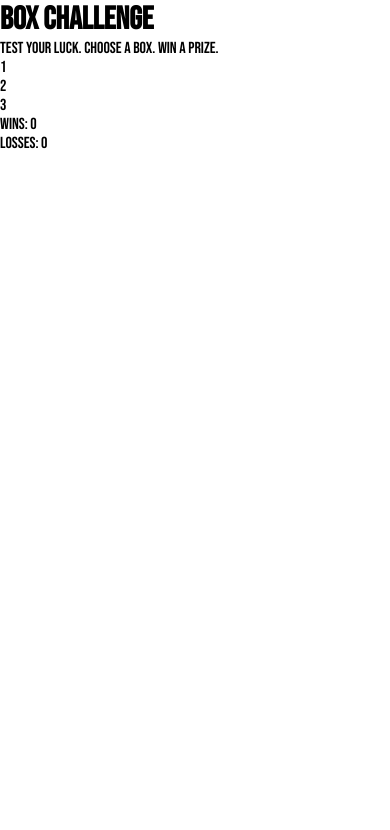
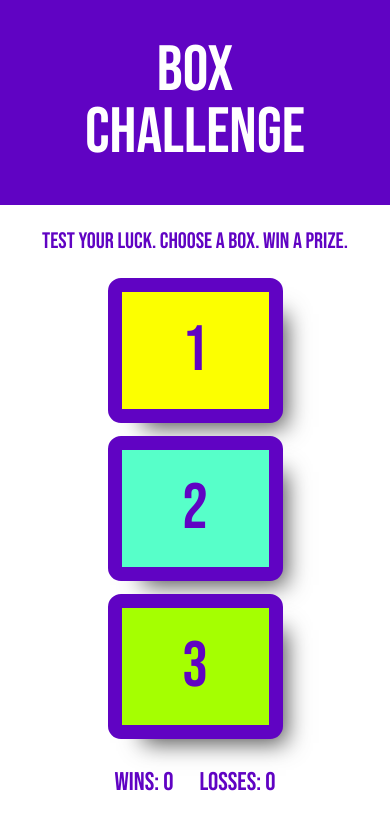
Before and after one commit to hopkinsarmell/m5-hw8-hopkins-armell, a plain HTML site: page index.html in a window 390 px wide. Drawn offline with Linux system fonts and the light colour scheme.

Commit message:
add mobile-first styling

```diff
--- a/index.html
+++ b/index.html
@@ -11,7 +11,7 @@
 </head>
 <body>
   <header>
-    <h1>box challenge</h1>
+    <h1>box<br> challenge</h1>
   </header>
   <main>
     <p id="message">
--- a/styles.css
+++ b/styles.css
@@ -17,4 +17,59 @@ article, aside, details, figcaption, figure, footer, header, main, nav, section,
 
 body {
   font-family: 'Bebas Neue', Impact, sans-serif;
+  color:var(--primary-color);
+  text-align: center;
 }
+
+header {
+  background: var(--primary-color);
+  color: var(--white);
+}
+
+h1 {
+  font-size: 4rem;
+  font-weight: 100;
+  line-height: 3.9rem;
+  padding: 40px;
+}
+
+p#message {
+  font-size: 1.4rem;
+  margin: 23px;
+}
+
+.score {
+  display: inline-flex;
+  font-size: 1.6rem;
+}
+
+#wins, #losses {
+  margin-top: 15px;
+}
+
+#losses {
+  margin-left: 26px;
+}
+
+div#box-1, div#box-2, div#box-3 {
+  text-align: center;
+  padding: 20px;
+  border: 14px solid #6003c3;
+  border-radius: 13px;
+  max-width: 107px;
+  font-size: 4rem;
+  box-shadow: 19px 20px 22px -16px #000000b3;
+  margin: 13px auto;
+}
+
+div#box-1 {
+  background: var(--box-color-1);
+}
+
+div#box-2 {
+  background: var(--box-color-2);
+}
+
+div#box-3 {
+  background: var(--box-color-3);
+}
```
